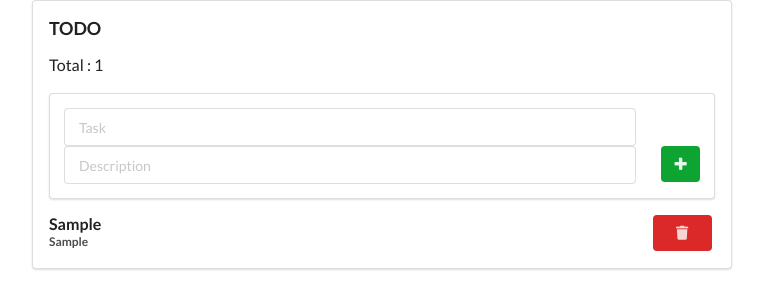
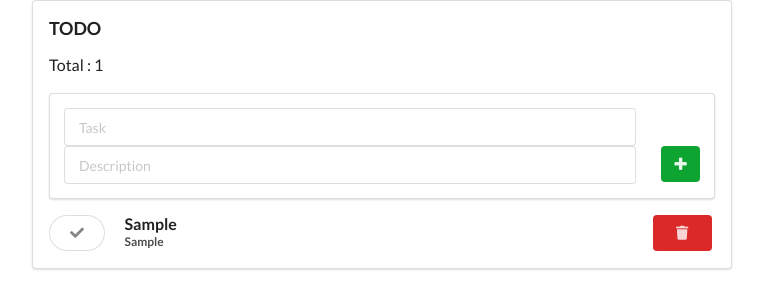
Before and after one commit to Stwtp/todo, a React (Create React App) app: page / in a window 1280 px wide. Both pictures are taken after typing "Sample", "Sample" into the empty fields and a click on the button 938 px from the left and 164 px from the top of the page. Shown: the top 308 px of the page, without its empty margins (258-1021 px from the left). Built offline with nearby package versions, Linux system fonts and the light colour scheme.

Commit message:
can check now

```diff
--- a/src/App.css
+++ b/src/App.css
@@ -30,8 +30,17 @@
   font-weight: 600;
   font-size: 12px;
 }
-.trash {
+
+.trash,.checkmark {
   margin: 0 !important;
+}
+
+.complete {
+   text-decoration: line-through;
+}
+
+.notcomplete{
+   text-decoration: none;
 }
 @keyframes App-logo-spin {
   from { transform: rotate(0deg); }
--- a/src/App.js
+++ b/src/App.js
@@ -9,9 +9,10 @@ class App extends Component {
     this.handleChangetext = this.handleChangetext.bind(this);
     this.handleChangedescription = this.handleChangedescription.bind(this);
     this.handleSubmit = this.handleSubmit.bind(this);
+    this.handleDelete = this.handleDelete.bind(this);
+    this.handleCheck = this.handleCheck.bind(this);
     this.state = {items: JSON.parse(localStorage.getItem('todos')) || [], text: '', description: ''};
     this.total = this.state.items.length;
-    this.handleDelete = this.handleDelete.bind(this);
   }
 
 render() {
@@ -32,11 +33,15 @@ render() {
         <div className="ui middle aligned divided list">
           {this.state.items.map((item,index) => (
             <div className="item" key={item.id} id={item.id}>
+              <div className="left floated content">
+                <div className="ui basic circular button" onClick={this.handleCheck.bind(item,item.id)}><i className="checkmark icon"></i></div>
+              </div>
               <div className="right floated content">
                 <div className="ui negative button" onClick={this.handleDelete.bind(item,item.id)}><i className="trash icon"></i></div>
               </div>
               <div className="content">
-                <span className="task">{item.text}</span>
+                { item.checkComplete ? <span className="task complete">{item.text}</span> : <span className="task notcomplete">{item.text}</span>}
+
                 <span className="description">{item.description}</span>
               </div>
             </div>
@@ -60,7 +65,8 @@ render() {
       var newItem = {
         description: this.state.description,
         text:        this.state.text,
-        id:          this.state.items.length + 1
+        id:          this.state.items.length + 1,
+        checkComplete: false
       };
       list.push(newItem);
       localStorage.setItem('todos', JSON.stringify(list));
@@ -86,9 +92,23 @@ render() {
     this.total -= 1;
   }
 
-  handleCheck(e) {
-    e.preventDefault();
-    console.log(this.state.items);
+  handleCheck(id,e) {
+    var list = JSON.parse(localStorage.getItem('todos'))
+    var index = list.map(function(d) { return d['id']; }).indexOf(id)
+    if(list[index].checkComplete === false){
+      list[index].checkComplete = true
+      this.setState({showHideSidenav:'complete'});
+    }
+    else{
+      list[index].checkComplete = false
+      this.setState({showHideSidenav:'notcomplete'});
+    }
+    localStorage.setItem('todos', JSON.stringify(list));
+    this.setState((prevState) => ({
+      items: list,
+      text: '',
+      description: ''
+    }))
   }
 }
 
```
